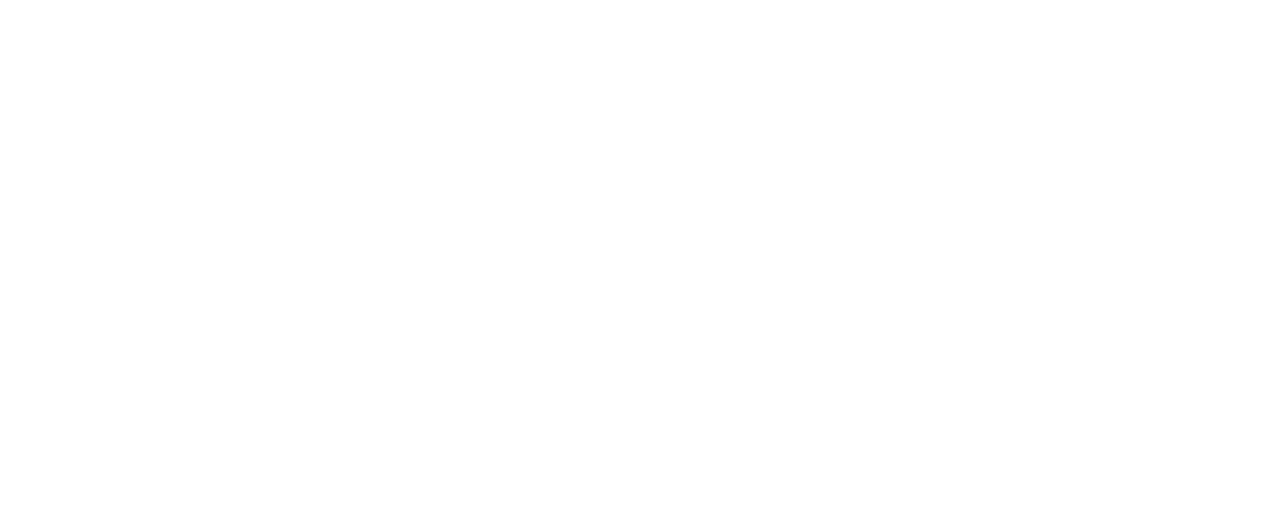
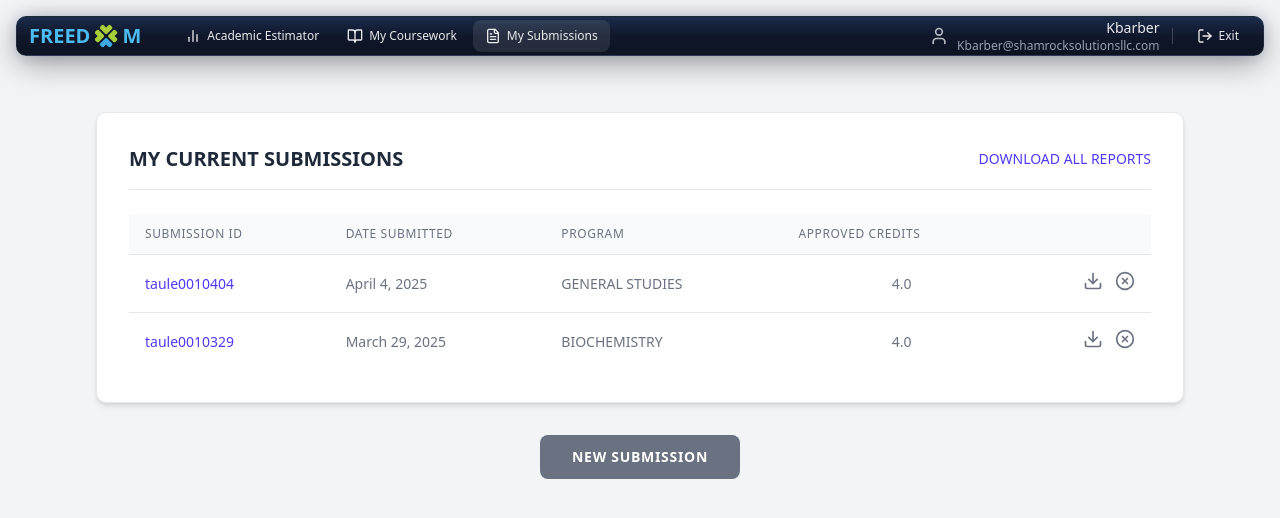
Before and after one commit to Shamrock-SolutionsLLC/freedom-student-portal, a React (Vite) app: page /submissions in a window 1280 px wide. Before the commit this address had no page. Shown: the top 518 px of the page. Built offline with nearby package versions, Linux system fonts and the light colour scheme.

Commit message:
add my submissions page and submissionstable

```diff
--- a/src/App.jsx
+++ b/src/App.jsx
@@ -1,9 +1,9 @@
 import { Routes, Route } from 'react-router-dom'
-
 import './index.css'
 import LoginPage from './pages/LoginPage'
 import Homepage from './pages/Homepage'
 import NewSubmissionPage from './pages/NewSubmissionPage'
+import MySubmissionsPage from './pages/MySubmissionsPage'
 
 function App() {
   return (
@@ -11,6 +11,7 @@
       <Route path="/login" element={<LoginPage />} />
       <Route path="/" element={<Homepage />} />
       <Route path="/new-submission" element={<NewSubmissionPage />} />
+      <Route path="/submissions" element={<MySubmissionsPage />} />
     </Routes>
   )
 }
--- /dev/null
+++ b/src/features/submissions/components/SubmissionsTable.jsx
@@ -0,0 +1,94 @@
+import { Link } from 'react-router-dom';
+import { Download, XCircle } from 'lucide-react';
+
+const submissionsData = [
+  { id: 'taule0010404', dateSubmitted: 'April 4, 2025', program: 'GENERAL STUDIES', approvedCredits: 4.0, reportUrl: '/report/taule0010404' },
+  { id: 'taule0010329', dateSubmitted: 'March 29, 2025', program: 'BIOCHEMISTRY', approvedCredits: 4.0, reportUrl: '/report/taule0010329' },
+];
+
+function SubmissionsTable() {
+
+  const handleDelete = (id) => {
+    console.log(`Delete submission: ${id}`);
+    alert(`Delete functionality not implemented for ${id}`);
+  };
+
+  return (
+    <div className="bg-white p-6 sm:p-8 rounded-lg shadow-md border border-gray-200">
+      {/* Header Row */}
+      <div className="flex justify-between items-center mb-6 border-b pb-4 border-gray-200">
+        <h2 className="text-xl font-semibold text-gray-800">
+          MY CURRENT SUBMISSIONS
+        </h2>
+        <button className="text-sm font-medium text-indigo-600 hover:text-indigo-800">
+          DOWNLOAD ALL REPORTS
+        </button>
+      </div>
+
+      {/* Table */}
+      <div className="overflow-x-auto">
+        <table className="min-w-full divide-y divide-gray-200">
+          <thead className="bg-gray-50">
+            <tr>
+              <th scope="col" className="px-4 py-3 text-left text-xs font-medium text-gray-500 uppercase tracking-wider">
+                Submission ID
+              </th>
+              <th scope="col" className="px-4 py-3 text-left text-xs font-medium text-gray-500 uppercase tracking-wider">
+                Date Submitted
+              </th>
+              <th scope="col" className="px-4 py-3 text-left text-xs font-medium text-gray-500 uppercase tracking-wider">
+                Program
+              </th>
+              <th scope="col" className="px-4 py-3 text-left text-xs font-medium text-gray-500 uppercase tracking-wider">
+                Approved Credits
+              </th>
+              <th scope="col" className="relative px-4 py-3">
+                <span className="sr-only">Actions</span>
+              </th>
+            </tr>
+          </thead>
+          <tbody className="bg-white divide-y divide-gray-200">
+            {submissionsData.length > 0 ? (
+              submissionsData.map((submission) => (
+                <tr key={submission.id}>
+                  <td className="px-4 py-4 whitespace-nowrap text-sm font-medium text-indigo-600 hover:text-indigo-800">
+                    <Link to={submission.reportUrl}>{submission.id}</Link>
+                  </td>
+                  <td className="px-4 py-4 whitespace-nowrap text-sm text-gray-500">
+                    {submission.dateSubmitted}
+                  </td>
+                  <td className="px-4 py-4 whitespace-nowrap text-sm text-gray-500">
+                    {submission.program}
+                  </td>
+                  <td className="px-4 py-4 whitespace-nowrap text-sm text-gray-500 text-center">
+                    {submission.approvedCredits.toFixed(1)}
+                  </td>
+                  <td className="px-4 py-4 whitespace-nowrap text-right text-sm font-medium space-x-3">
+                    <button title="Download Report" className="text-gray-500 hover:text-indigo-600">
+                      <Download className="h-5 w-5" />
+                    </button>
+                    <button
+                      title="Delete Submission"
+                      className="text-gray-500 hover:text-red-600"
+                      onClick={() => handleDelete(submission.id)}
+                    >
+                      <XCircle className="h-5 w-5" />
+                    </button>
+                  </td>
+                </tr>
+              ))
+            ) : (
+              <tr>
+                <td colSpan="5" className="px-4 py-4 text-center text-sm text-gray-500">
+                  No submissions found.
+                </td>
+              </tr>
+            )}
+          </tbody>
+        </table>
+      </div>
+    </div>
+  );
+}
+
+export default SubmissionsTable;
--- /dev/null
+++ b/src/pages/MySubmissionsPage.jsx
@@ -0,0 +1,21 @@
+import { Link } from 'react-router-dom';
+import AppLayout from '../components/layout/AppLayout';
+import SubmissionsTable from '../features/submissions/components/SubmissionsTable';
+
+function MySubmissionsPage() {
+  return (
+    <AppLayout>
+      <SubmissionsTable />
+      <div className="mt-8 text-center">
+        <Link
+          to="/new-submission"
+          className="inline-block bg-gray-500 hover:bg-gray-600 text-white font-semibold py-3 px-8 rounded-md transition duration-200 text-sm uppercase tracking-wider"
+        >
+          New Submission
+        </Link>
+      </div>
+    </AppLayout>
+  );
+}
+
+export default MySubmissionsPage;
```
